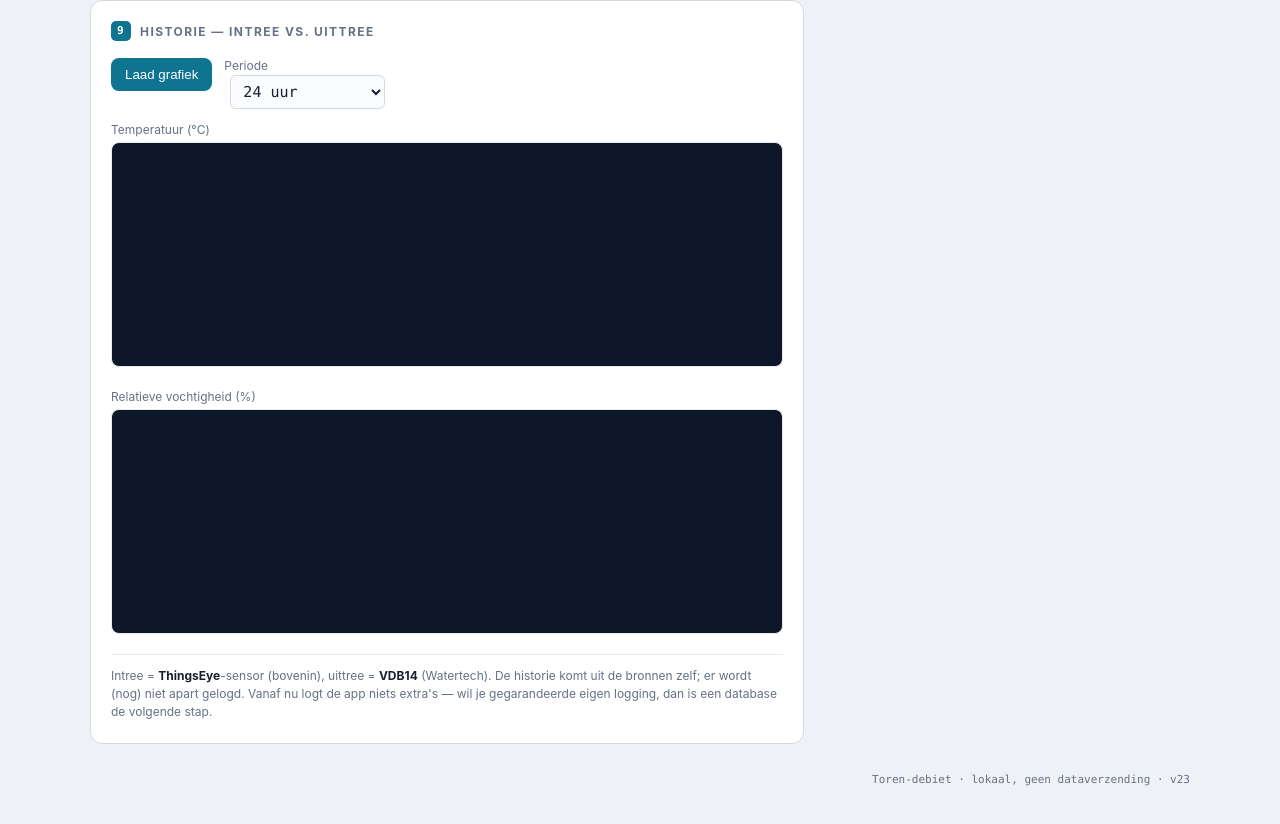
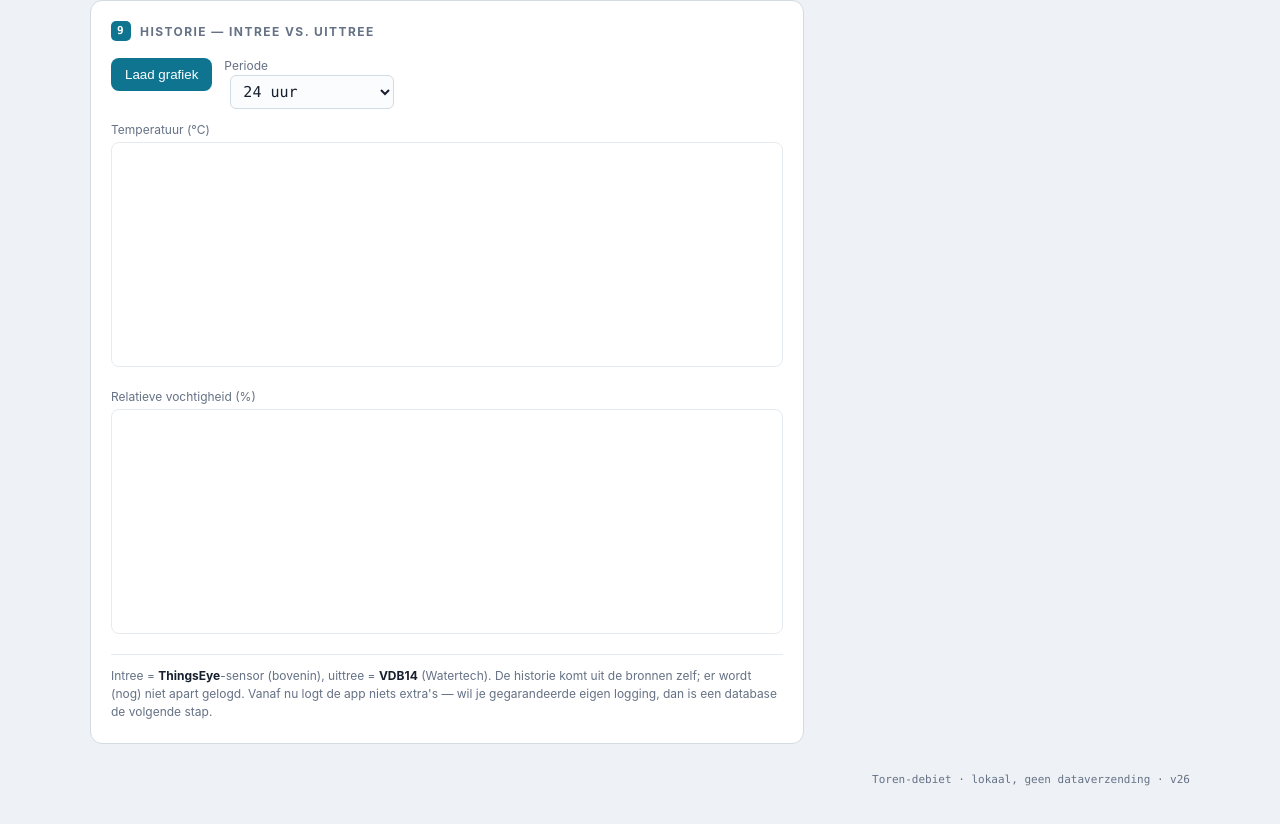
Before and after one commit to peekbv-rgb/luchtmeting, a website: page index.html in a window 1280 px wide. Shown: the part 3580-4404 px from the top of the page. Drawn offline with Linux system fonts and the light colour scheme.

Commit message:
Update styling and version in index.html

```diff
--- a/index.html
+++ b/index.html
@@ -376,14 +376,16 @@
               <option value="24" selected>24 uur</option>
               <option value="48">48 uur</option>
               <option value="168">7 dagen</option>
+              <option value="720">30 dagen</option>
+              <option value="1440">60 dagen</option>
             </select>
           </label>
           <span id="histStatus" style="font-family:var(--mono);font-size:12px;color:var(--muted)"></span>
         </div>
         <div style="font-size:12px;color:var(--muted);margin-bottom:4px">Temperatuur (°C)</div>
-        <svg id="chartT" viewBox="0 0 720 240" style="width:100%;height:auto;background:var(--panel,#fff);border:1px solid var(--line-soft,#eee);border-radius:8px"></svg>
+        <svg id="chartT" viewBox="0 0 720 240" style="width:100%;height:auto;background:#ffffff;border:1px solid #e6ebf0;border-radius:8px"></svg>
         <div style="font-size:12px;color:var(--muted);margin:14px 0 4px">Relatieve vochtigheid (%)</div>
-        <svg id="chartH" viewBox="0 0 720 240" style="width:100%;height:auto;background:var(--panel,#fff);border:1px solid var(--line-soft,#eee);border-radius:8px"></svg>
+        <svg id="chartH" viewBox="0 0 720 240" style="width:100%;height:auto;background:#ffffff;border:1px solid #e6ebf0;border-radius:8px"></svg>
         <div class="note">Intree = <b>ThingsEye</b>-sensor (bovenin), uittree = <b>VDB14</b> (Watertech). De historie komt uit de bronnen zelf; er wordt (nog) niet apart gelogd. Vanaf nu logt de app niets extra's — wil je gegarandeerde eigen logging, dan is een database de volgende stap.</div>
       </div>
     </div>
@@ -405,7 +407,7 @@
       </div>
     </aside>
   </div>
-  <footer>Toren-debiet · lokaal, geen dataverzending · v23</footer>
+  <footer>Toren-debiet · lokaal, geen dataverzending · v26</footer>
 </div>
 
 <script>
```
